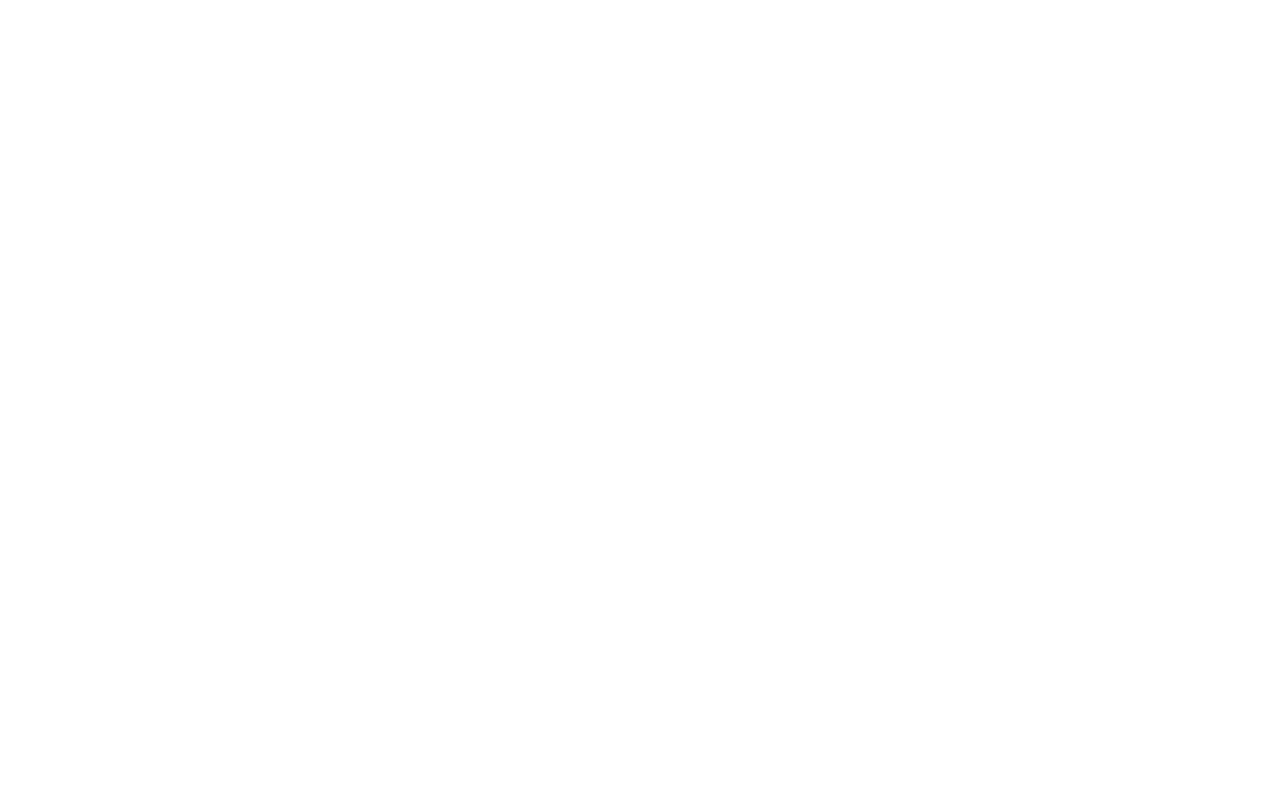
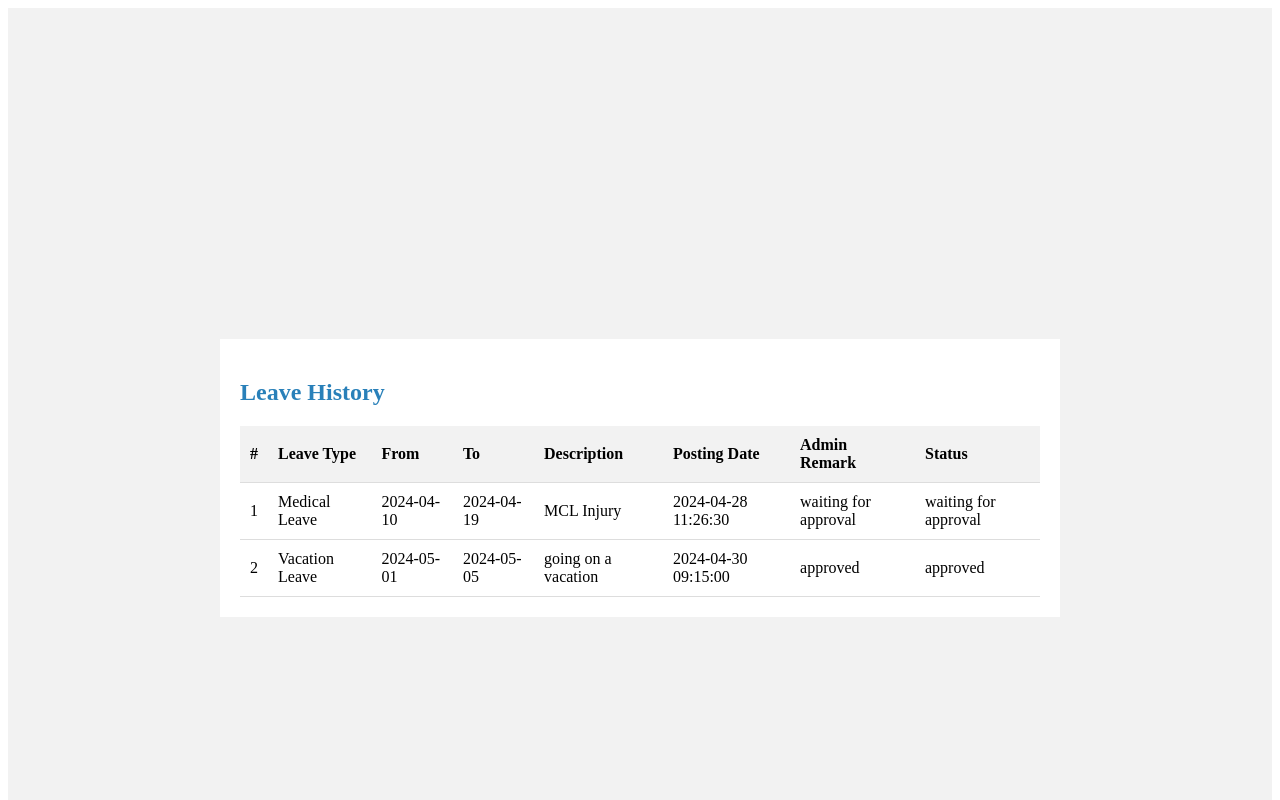
Before and after one commit to DIPAYANPOREL/HappyPerformer, a React (Vite) app in the folder Frontend/: page /LeaveHistory in a window 1280 px wide. Before the commit this address had no page. Shown: the top 800 px of the page. Built offline with nearby package versions, Linux system fonts and the light colour scheme.

Commit message:
Leave History & Change made to ApplyForLeave

```diff
--- a/Frontend/src/App.jsx
+++ b/Frontend/src/App.jsx
@@ -15,6 +15,7 @@
 import EnrollEmployee from "./Pages/Management/EnrollEmployee";
 import Table from "./Components/Software Components/Table";
 import ApplyforLeave from "./Pages/Leave Management/ApplyforLeave";
+import LeaveHistory from "./Pages/Leave Management/LeaveHistory";
 function App() {
   return (
     <>
@@ -34,6 +35,7 @@
           <Route path="/EnrollEmployee" element={<EnrollEmployee/>} />
           <Route path="/Table" element={<Table/>} />
           <Route path="/ApplyforLeave" element={<ApplyforLeave/>} />
+          <Route path="/LeaveHistory" element={<LeaveHistory/>} />
 
         </Routes>
     </>
--- a/Frontend/src/Pages/Leave Management/ApplyforLeave.jsx
+++ b/Frontend/src/Pages/Leave Management/ApplyforLeave.jsx
@@ -54,17 +54,27 @@
 `;
 
 const Input = styled.input`
-  width: 100%;
+  width: calc(50% - 10px);
   padding: 10px;
   border: 1px solid #ddd;
   border-radius: 4px;
+  margin-right: 10px;
+
+  &:last-child {
+    margin-right: 0;
+  }
 `;
 
 const Select = styled.select`
-  width: 100%;
+  width: calc(50% - 10px);
   padding: 10px;
   border: 1px solid #ddd;
   border-radius: 4px;
+  margin-right: 10px;
+
+  &:last-child {
+    margin-right: 0;
+  }
 `;
 
 const Textarea = styled.textarea`
@@ -72,6 +82,7 @@
   padding: 10px;
   border-radius: 4px;
   resize: none;
+  margin-bottom: 10px;
 `;
 
 const Button = styled.button`
@@ -79,9 +90,7 @@
   color: white;
   padding: 10px 20px;
   font-weight: bold;
-  width: 20%;
-  margin: 0 auto; /* Center horizontally */
-  display: block; /* Ensure block level */
+  width: 100%;
   border: none;
   border-radius: 4px;
   cursor: pointer;
@@ -140,15 +149,9 @@
       </FormGroup>
       <FormGroup>
         <Label>Date Range</Label>
-        <div style={{ display: 'flex', gap: '40px' }}>
-          <div>
-            <Label htmlFor="fromDate">From Date</Label>
-            <Input type="date" id="fromDate" placeholder="dd/mm/yyyy"/>
-          </div>
-          <div>
-            <Label htmlFor="toDate">To Date</Label>
-            <Input type="date" id="toDate" placeholder="dd/mm/yyyy"/>
-          </div>
+        <div style={{ display: 'flex', flexWrap: 'wrap' }}>
+          <Input type="date" id="fromDate" placeholder="From Date"/>
+          <Input type="date" id="toDate" placeholder="To Date"/>
         </div>
       </FormGroup>
       <FormGroup>
--- /dev/null
+++ b/Frontend/src/Pages/Leave Management/LeaveHistory.jsx
@@ -0,0 +1,108 @@
+import React from 'react';
+import styled from 'styled-components';
+import Footer from "../../Components/Software Components/Footer";
+
+
+const Container = styled.div`
+  max-width: 1200px;
+  margin: 0 auto;
+  background-color: #f2f2f2;
+  padding: 70px;
+  display: flex;
+  justify-content: center;
+  align-items: center;
+  min-height: 100vh;
+`;
+
+const LeaveHistoryContainer = styled.div`
+  max-width: 800px;
+  margin: 0 auto;
+  padding: 20px;
+  background-color: #fff;
+`;
+
+const Table = styled.table`
+  width: 100%;
+  border-collapse: collapse;
+
+`;
+
+const Th = styled.th`
+  padding: 10px;
+  text-align: left;
+  border-bottom: 1px solid #ddd;
+  background-color: #f2f2f2;
+`;
+
+const Td = styled.td`
+  padding: 10px;
+  text-align: left;
+  border-bottom: 1px solid #ddd;
+`;
+
+const LeaveHistory = () => {
+  const leaveData = [
+    {
+      id: 1,
+      leaveType: 'Medical Leave',
+      from: '2024-04-10',
+      to: '2024-04-19',
+      description: 'MCL Injury',
+      postingDate: '2024-04-28 11:26:30',
+      adminRemark: 'waiting for approval',
+      status: 'waiting for approval',
+    },
+    {
+      id: 2,
+      leaveType: 'Vacation Leave',
+      from: '2024-05-01',
+      to: '2024-05-05',
+      description: 'going on a vacation',
+      postingDate: '2024-04-30 09:15:00',
+      adminRemark: 'approved',
+      status: 'approved',
+    },
+  ];
+
+  return (
+    <>
+    <Container>
+      <LeaveHistoryContainer>
+        <h2>Leave History</h2>
+        <Table>
+          <thead>
+            <tr>
+              <Th>#</Th>
+              <Th>Leave Type</Th>
+              <Th>From</Th>
+              <Th>To</Th>
+              <Th>Description</Th>
+              <Th>Posting Date</Th>
+              <Th>Admin Remark</Th>
+              <Th>Status</Th>
+            </tr>
+          </thead>
+          <tbody>
+            {leaveData.map((leave) => (
+              <tr key={leave.id}>
+                <Td>{leave.id}</Td>
+                <Td>{leave.leaveType}</Td>
+                <Td>{leave.from}</Td>
+                <Td>{leave.to}</Td>
+                <Td>{leave.description}</Td>
+                <Td>{leave.postingDate}</Td>
+                <Td>{leave.adminRemark}</Td>
+                <Td>{leave.status}</Td>
+              </tr>
+
+            ))}
+          </tbody>
+        </Table>
+      </LeaveHistoryContainer>
+    </Container>
+    <Footer/>
+    </>
+  );
+};
+
+export default LeaveHistory;
```
